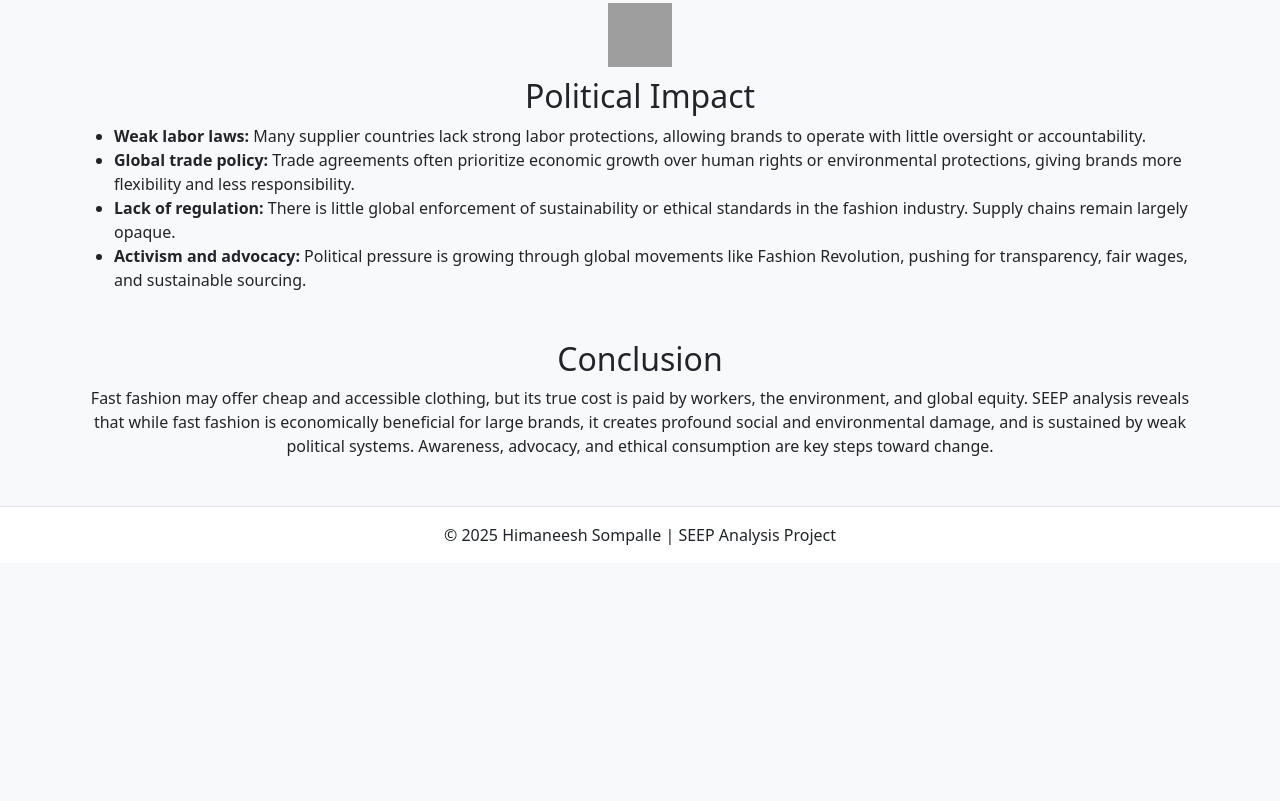
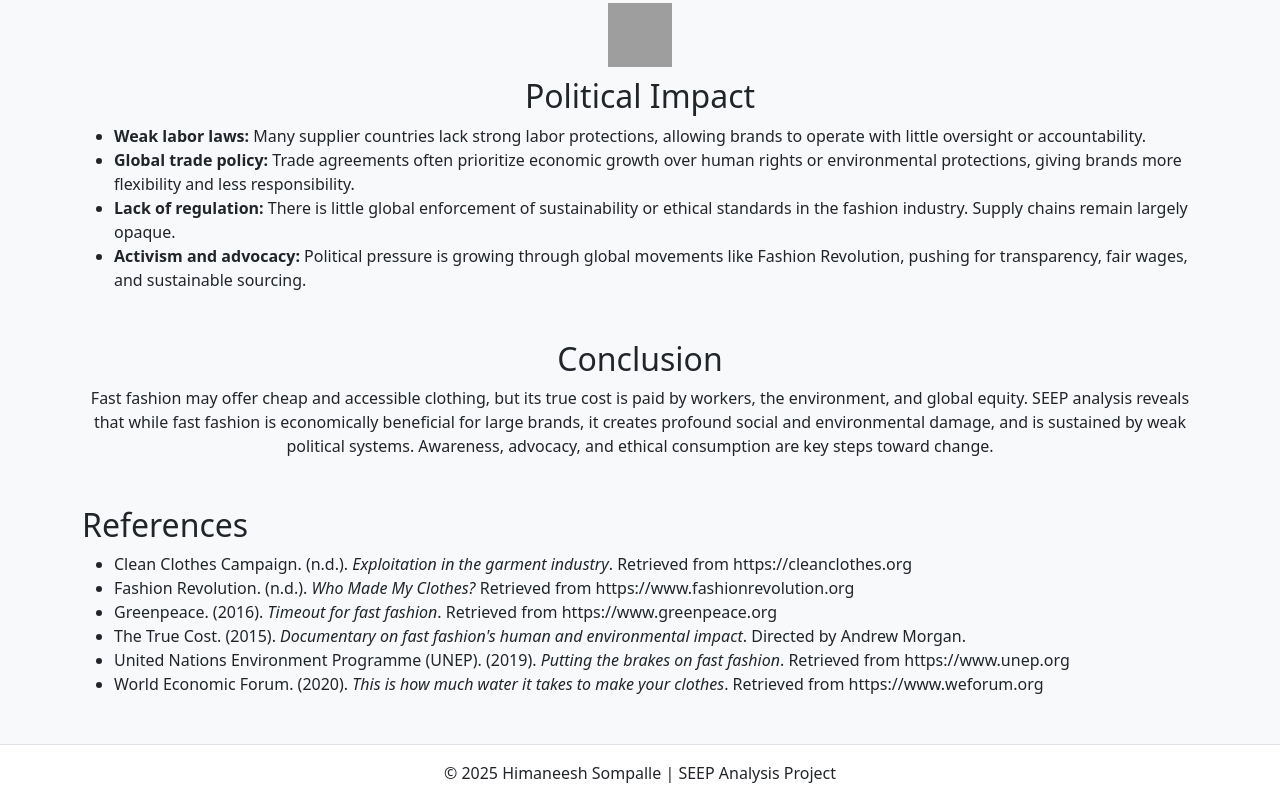
Before and after one commit to SData838/fast-fashion, a plain HTML site: page index.html in a window 1280 px wide. Shown: the part 2412-3213 px from the top of the page. Before the commit the page ends 2975 px from the top, so only its background shows below. Drawn offline with nearby package versions, Linux system fonts and the light colour scheme; grey boxes are pictures that could not be loaded.

Commit message:
Update index.html

```diff
--- a/index.html
+++ b/index.html
@@ -116,6 +116,18 @@
         Fast fashion may offer cheap and accessible clothing, but its true cost is paid by workers, the environment, and global equity. SEEP analysis reveals that while fast fashion is economically beneficial for large brands, it creates profound social and environmental damage, and is sustained by weak political systems. Awareness, advocacy, and ethical consumption are key steps toward change.
       </p>
     </section>
+
+    <section class="mb-5">
+      <h2>References</h2>
+      <ul>
+        <li>Clean Clothes Campaign. (n.d.). <em>Exploitation in the garment industry</em>. Retrieved from https://cleanclothes.org</li>
+        <li>Fashion Revolution. (n.d.). <em>Who Made My Clothes?</em> Retrieved from https://www.fashionrevolution.org</li>
+        <li>Greenpeace. (2016). <em>Timeout for fast fashion</em>. Retrieved from https://www.greenpeace.org</li>
+        <li>The True Cost. (2015). <em>Documentary on fast fashion's human and environmental impact</em>. Directed by Andrew Morgan.</li>
+        <li>United Nations Environment Programme (UNEP). (2019). <em>Putting the brakes on fast fashion</em>. Retrieved from https://www.unep.org</li>
+        <li>World Economic Forum. (2020). <em>This is how much water it takes to make your clothes</em>. Retrieved from https://www.weforum.org</li>
+      </ul>
+    </section>
   </div>
 
   <footer class="bg-white text-dark text-center py-3 border-top">
```
